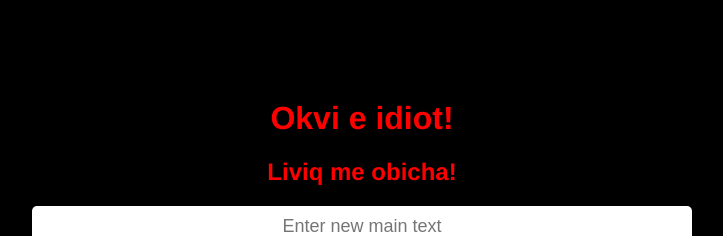
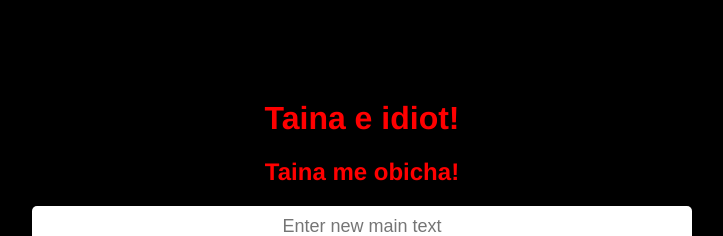
Before and after one commit to hristobo/site, a React (Create React App) app: page / in a window 1280 px wide. Shown: the top 236 px of the page, without its empty margins (278-1001 px from the left). Built offline with nearby package versions, Linux system fonts and the light colour scheme.

Commit message:
removed name mention

```diff
--- a/src/App.js
+++ b/src/App.js
@@ -3,8 +3,8 @@ import "./style.css"; // Import the external CSS
 
 const App = () => {
     // State variables for dynamic text
-    const [mainText, setMainText] = useState("Okvi e idiot!");
-    const [subText, setSubText] = useState("Liviq me obicha!");
+    const [mainText, setMainText] = useState("Taina e idiot!");
+    const [subText, setSubText] = useState("Taina me obicha!");
 
     return (
         <div className="container">
```
